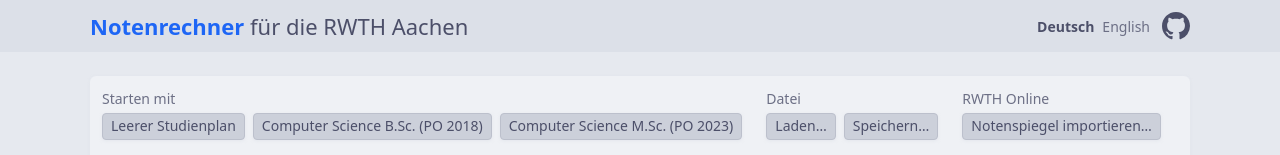
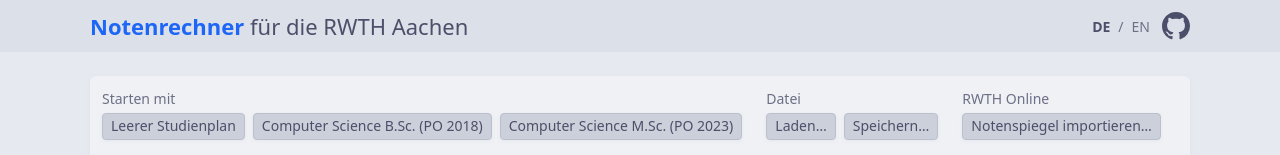
Before and after one commit to TimJentzsch/grade-calculator, a SvelteKit app: page / in a window 1280 px wide. Shown: the top 155 px of the page. Built offline with nearby package versions, Linux system fonts and the light colour scheme.

Commit message:
Show the language switcher as DE / EN

```diff
--- a/src/routes/[[lang=locale]]/+layout.svelte
+++ b/src/routes/[[lang=locale]]/+layout.svelte
@@ -18,7 +18,10 @@
   const i18n = setI18n(() => data.locale);
   const t = $derived(i18n.t);
 
-  /** The name of each language in that language, so that it can be found without knowing the current one. */
+  /**
+   * The name of each language in that language, so that it can be found without knowing the
+   * current one. Shown as tooltip and read by screen readers instead of the short code.
+   */
   const languageNames: Record<Locale, string> = { de: 'Deutsch', en: 'English' };
 
   // Client-side navigation doesn't rerender the `<html>` element
@@ -60,7 +63,9 @@
                 : resolve('/[[lang=locale]]', { lang: locale })}
               hreflang={locale}
               lang={locale}
-              aria-current={locale === data.locale ? 'page' : undefined}>{languageNames[locale]}</a
+              title={languageNames[locale]}
+              aria-label={languageNames[locale]}
+              aria-current={locale === data.locale ? 'page' : undefined}>{locale.toUpperCase()}</a
             >
           </li>
         {/each}
@@ -103,6 +108,13 @@
     font-size: var(--font-size-sm);
   }
 
+  /* Separates the languages like "DE / EN", the alternative text keeps screen readers quiet */
+  .language-switcher li + li::before {
+    content: '/' / '';
+    margin-right: var(--space-sm);
+    color: var(--color-text-muted);
+  }
+
   .language-switcher a {
     color: var(--color-text-muted);
     text-decoration: none;
```
